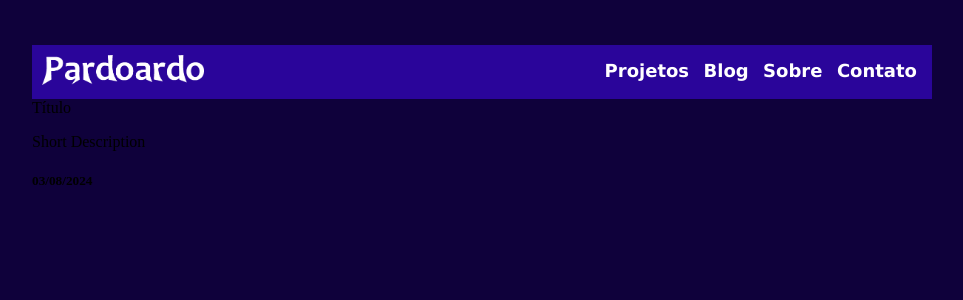
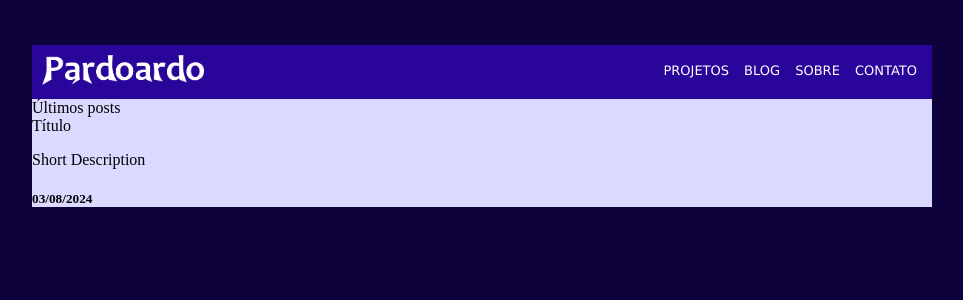
Before and after one commit to Pardoardo/Eduardo-s-Website, a Node server app: page / in a window 1280 px wide. Shown: the top 300 px of the page, without its empty margins (158-1121 px from the left). Run offline with Node 20, Linux system fonts and the light colour scheme.

Commit message:
Tapa no visu parte 2

```diff
--- a/public/css/styles.css
+++ b/public/css/styles.css
@@ -30,7 +30,8 @@ html, body{
 }
 
 .header-menu{
-    font-family: Arial, Helvetica, sans-serif;
+    font-family: Verdana, Tahoma, Helvecta;
+    text-transform: uppercase;
     margin-top: 0.62%;
     float: right;
 }
@@ -39,10 +40,9 @@ html, body{
     text-decoration: none;
     color: white;
     padding: 0px 5px;
-    font-size: large;
-    font-weight: bold;
-    font-family: 'Lucida Sans', 'Lucida Sans Regular', 'Lucida Grande', 'Lucida Sans Unicode', Geneva, Verdana, sans-serif;
-    font-style: normal;
+    font-size: small;
+    font-weight: 500;
+    font-family: Verdana, Tahoma, Helvecta;
 }
 
 .header-menu a:hover{
@@ -58,3 +58,7 @@ html, body{
     text-align: center;
     background-color: rgb(255, 182, 92);
 }
+
+.posts-container{
+    background-color: rgb(219, 217, 255);
+}
--- a/server/pages/index.html
+++ b/server/pages/index.html
@@ -23,7 +23,7 @@
         </header>
 
         <div class="posts-container">
-
+            <header>Últimos posts</header>
             <div class="post" id="post_1">
                 <header></header>
                 <p></p>
```
